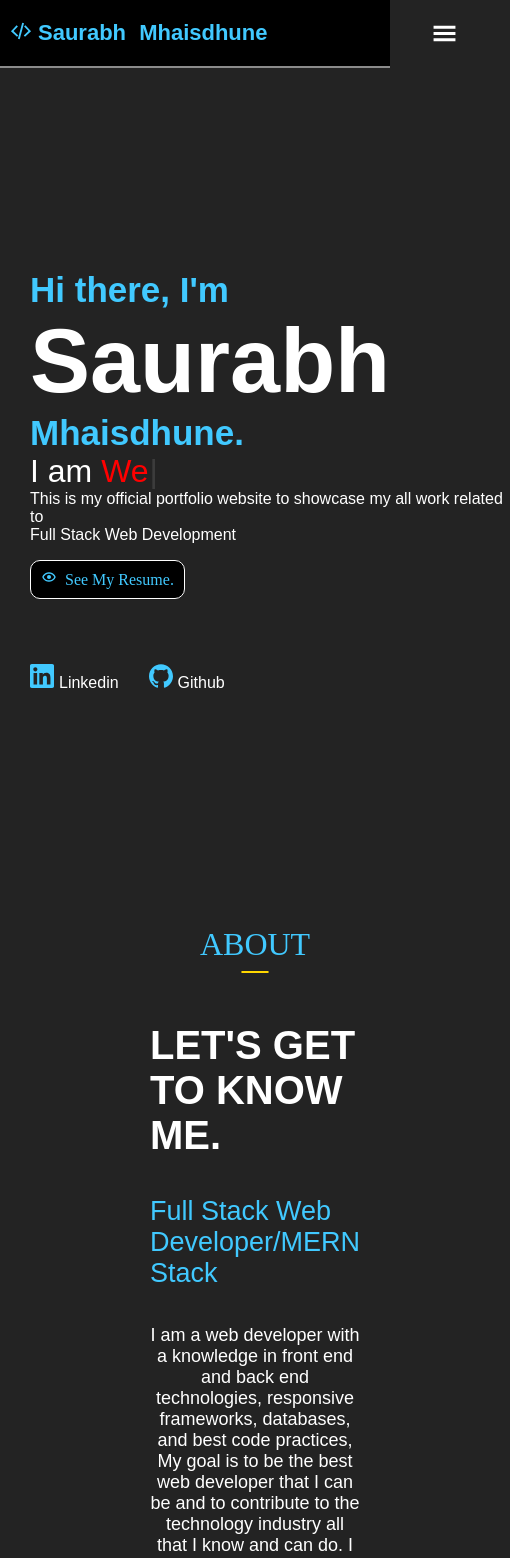
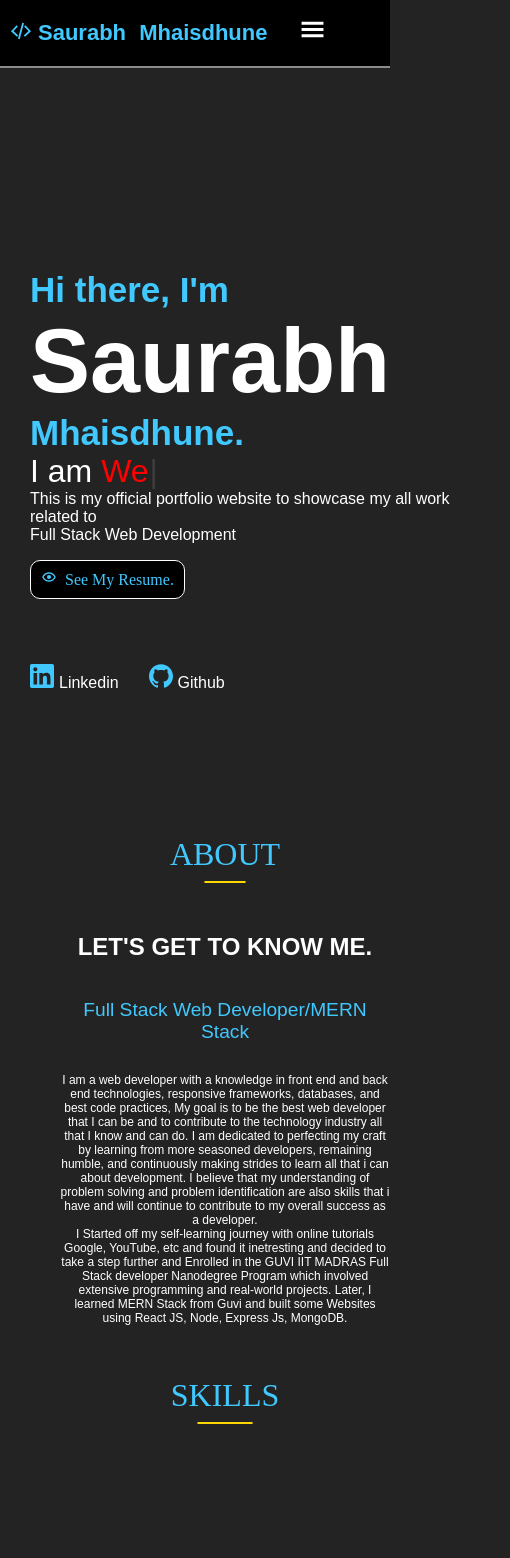
Before and after one commit to Saurabhmhaisdhune/PORTFOLIOO, a React (Create React App) app: page / in a window 390 px wide. Shown: the top 1558 px of the page, 510 px wide, since content can reach past the window. Built offline with nearby package versions, Linux system fonts and the light colour scheme.

Commit message:
new changes

```diff
--- a/src/App.css
+++ b/src/App.css
@@ -23,8 +23,3 @@ body{
   top: 85px;
   transition: all 1s ease;
 }
-/* @media(max-width:430px){
-  .sidebar{
-
-  }
-} */
--- a/src/Components/About.css
+++ b/src/Components/About.css
@@ -19,7 +19,6 @@ hr.hr{
 }
 .about-para{
     text-align: center;
-    font-size: small;
     font-size: 18px;
     position: relative;
     top: 20px;
@@ -66,3 +65,35 @@ hr.hr{
     gap: 30px;
     margin-top: 60px;
 }
+@media(max-Width:1000px){
+    .about-margin-item{
+        margin: 10px;
+    }
+}
+@media(max-Width:1000px){
+    .about-para{
+        font-size: 15px;
+    }
+    .about-lets{
+        font-size: 2rem;
+        text-align: center;
+    }
+    .about-full{
+        font-size: 1.7rem;
+        text-align: center;
+    }
+
+}
+@media(max-Width:500px){
+    .about-para{
+        font-size: 12px;
+    }
+    .about-lets{
+        font-size: 1.5rem;
+    }
+    .about-full{
+        font-size: 1.2rem;
+        text-align: center;
+    }
+
+}
--- a/src/Components/About.js
+++ b/src/Components/About.js
@@ -20,34 +20,7 @@ function About() {
         humble, and continuously making strides to learn all that i can about
         development. I believe that my understanding of problem solving and
         problem identification are also skills that i have and will continue to
-        contribute to my overall success as a developer.
-      </p>
-      {/* <div className="about-flex-item">
-        <label className="information">
-          <AiOutlineForward className="AiOutlineForward" />
-          <span className="about-title">&nbsp;Degree:</span>&nbsp;Engineering.
-        </label>
-        <label className="information">
-          <AiOutlineForward className="AiOutlineForward" />
-          <span className="about-title">&nbsp;University:</span>&nbsp;Savitribai
-          Phule Pune University(SPPU)
-        </label>
-        <label className="information">
-          <AiOutlineForward className="AiOutlineForward" />
-          <span className="about-title">&nbsp;Languages:</span>&nbsp;English,
-          Marathi, Hindi.
-        </label>
-        <label className="information">
-          <AiOutlineForward className="AiOutlineForward" />
-          <span className="about-title">&nbsp;Born city:</span>&nbsp;Thane,
-          Maharashtra.
-        </label>
-        <label className="information">
-          <AiOutlineForward className="AiOutlineForward" />
-          <span className="about-title">&nbsp;Nationality:</span>&nbsp;Indian.
-        </label>
-      </div> */}
-      <p className="about-para">
+        contribute to my overall success as a developer.<br/>
         I Started off my self-learning journey with online tutorials Google,
         YouTube, etc and found it inetresting and decided to take a step further and Enrolled
         in the GUVI IIT MADRAS Full Stack developer Nanodegree Program which
--- a/src/Components/Contact.css
+++ b/src/Components/Contact.css
@@ -3,7 +3,7 @@
     flex-wrap: wrap;
     justify-content: center;
     gap: 300px;
-    height: 83vh;
+    height: 75vh;
     font-family: Poppins;
 }
 .contact-list{
--- a/src/Components/NavBar.css
+++ b/src/Components/NavBar.css
@@ -35,9 +35,6 @@
     }
     .sidebar-btn{
         font-size: 25px;
-        position: relative;
-        left: 150px;
-        top: 4px;
     }
 }
 .navbar{
--- a/src/Components/Skills.css
+++ b/src/Components/Skills.css
@@ -8,7 +8,12 @@
     .skills-margin-item{
         height: auto;
     }
-
+}
+@media(max-width:430px){
+    .skills-icons{
+        width: 150px;
+        height: 40px;
+    }
 }
 .flexx{
     display: flex;
```
